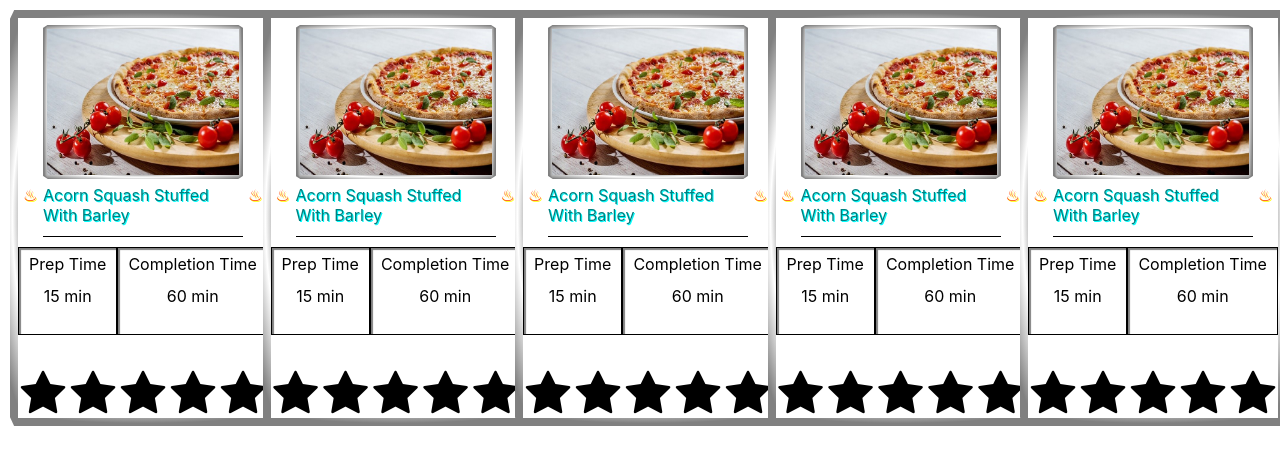
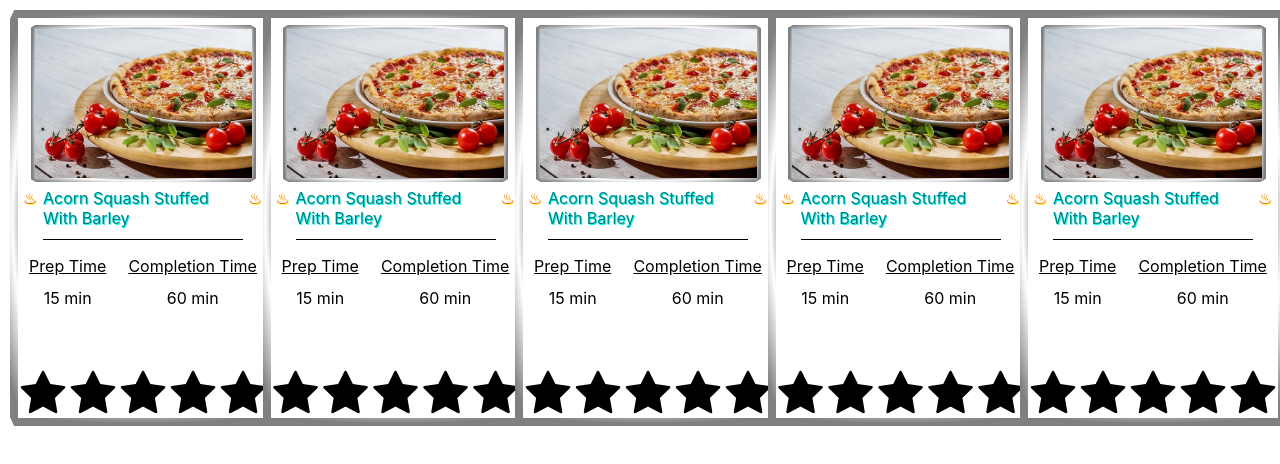
Before and after one commit to fl1cker/Recipe-Planner, a React (Create React App) app in the folder recipe-planner/: page / in a window 1280 px wide. Shown: the top 464 px of the page. Built offline with nearby package versions, Linux system fonts and the light colour scheme.

Commit message:
tweaking css

```diff
--- a/recipe-planner/src/Card.css
+++ b/recipe-planner/src/Card.css
@@ -1,7 +1,6 @@
 .card-wrapper {
   width: 250px;
   height: 400px;
-
   position: relative;
 }
 
@@ -42,6 +41,7 @@
   transform: rotate3d(0, 1, 0, 180deg);
 }
 
+/*
 .card-wrapper:hover .card-front {
   transform: rotateY(180deg);
 }
@@ -49,6 +49,7 @@
 .card-wrapper:hover .card-back {
   transform: rotateY(0deg);
 }
+*/
 
 .food-image {
   height: 100%;
@@ -63,7 +64,7 @@
 .figure {
   box-sizing: border-box;
   margin: 7px 0 0 0;
-  width: 80%;
+  width: 90%;
   height: 45%;
   justify-content: center;
   align-self: center;
@@ -116,7 +117,7 @@ figcaption {
   display: flex;
   flex-direction: row;
   flex-wrap: nowrap;
-  height: 33%;
+  height: 38%;
   width: 100%;
   justify-content: space-around;
   align-items: flex-end;
@@ -131,14 +132,13 @@ figcaption {
   height: 50%;
   display: flex;
   flex-direction: column;
-  justify-content: space-between;
 }
 
 .times {
   display: flex;
   flex-direction: row;
   flex-wrap: nowrap;
-  height: 50%;
+  height: 62%;
   width: 100%;
 }
 
@@ -146,8 +146,10 @@ figcaption {
 .completion-time {
   flex-grow: 1;
   height: 100%;
-  border: 1px solid black;
-  box-shadow: inset 2px 2px 1px 0 grey;
   line-height: 2rem;
   text-align: center;
 }
+
+.time-description {
+  text-decoration: underline;
+}
```
